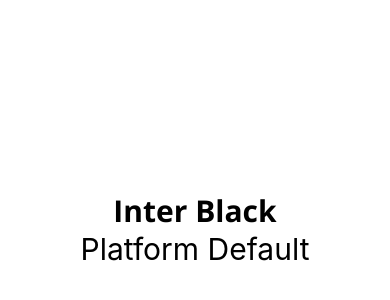
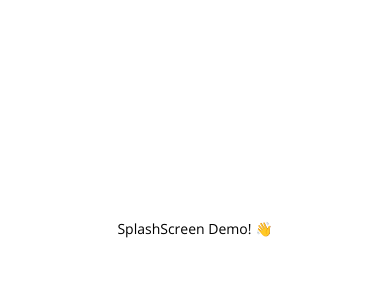
Before and after one commit to a2d7cc/quiz_number, a React Native app: screen / in a window 390 px wide. Shown: the part 194-494 px from the top of the page. Built offline with nearby package versions, Linux system fonts and the light colour scheme.

Commit message:
Configued splash screen in Expo

```diff
--- a/App.js
+++ b/App.js
@@ -1,41 +1,66 @@
-import { useCallback } from "react";
+import { useCallback, useEffect, useState } from "react";
 import { Text, View, StyleSheet } from "react-native";
 import { useFonts } from "expo-font";
+import * as Font from "expo-font";
 import * as SplashScreen from "expo-splash-screen";
 
+// Keep the splash screen visible while we fetch resources
 SplashScreen.preventAutoHideAsync();
 
 export default function App() {
-  const [fontsLoaded] = useFonts({
-    "opensans-bold": require("./assets/fonts/OpenSans-Bold.ttf"),
-    "opensans-regular": require("./assets/fonts/OpenSans-Regular.ttf"),
-  });
+  const [appIsReady, setAppIsReady] = useState(false);
+
+  useEffect(() => {
+    async function prepare() {
+      try {
+        // Pre-load fonts, make any API calls you need to do here
+        await Font.loadAsync({
+          "opensans-bold": require("./assets/fonts/OpenSans-Bold.ttf"),
+          "opensans-regular": require("./assets/fonts/OpenSans-Regular.ttf"),
+        });
+        // Artificially delay for two seconds to simulate a slow loading
+        // experience. Please remove this if you copy and paste the code!
+        await new Promise((resolve) => setTimeout(resolve, 500));
+      } catch (e) {
+        console.warn(e);
+      } finally {
+        // Tell the application to render
+        setAppIsReady(true);
+      }
+    }
+
+    prepare();
+  }, []);
 
   const onLayoutRootView = useCallback(async () => {
-    if (fontsLoaded) {
+    if (appIsReady) {
+      // This tells the splash screen to hide immediately! If we call this after
+      // `setAppIsReady`, then we may see a blank screen while the app is
+      // loading its initial state and rendering its first pixels. So instead,
+      // we hide the splash screen once we know the root view has already
+      // performed layout.
       await SplashScreen.hideAsync();
     }
-  }, [fontsLoaded]);
+  }, [appIsReady]);
 
-  if (!fontsLoaded) {
+  if (!appIsReady) {
     return null;
   }
 
   return (
-    <View style={styles.container} onLayout={onLayoutRootView}>
-      <Text style={{ fontFamily: "opensans-bold", fontSize: 30 }}>
-        Inter Black
+    <View
+      style={{ flex: 1, alignItems: "center", justifyContent: "center" }}
+      onLayout={onLayoutRootView}
+    >
+      <Text
+        style={[
+          {
+            fontFamily: "opensans-regular",
+          },
+        ]}
+      >
+        SplashScreen Demo! 👋
       </Text>
-      <Text style={{ fontSize: 30 }}>Platform Default</Text>
     </View>
   );
 }
-
-const styles = StyleSheet.create({
-  container: {
-    flex: 1,
-    backgroundColor: "#fff",
-    alignItems: "center",
-    justifyContent: "center",
-  },
-});
```
